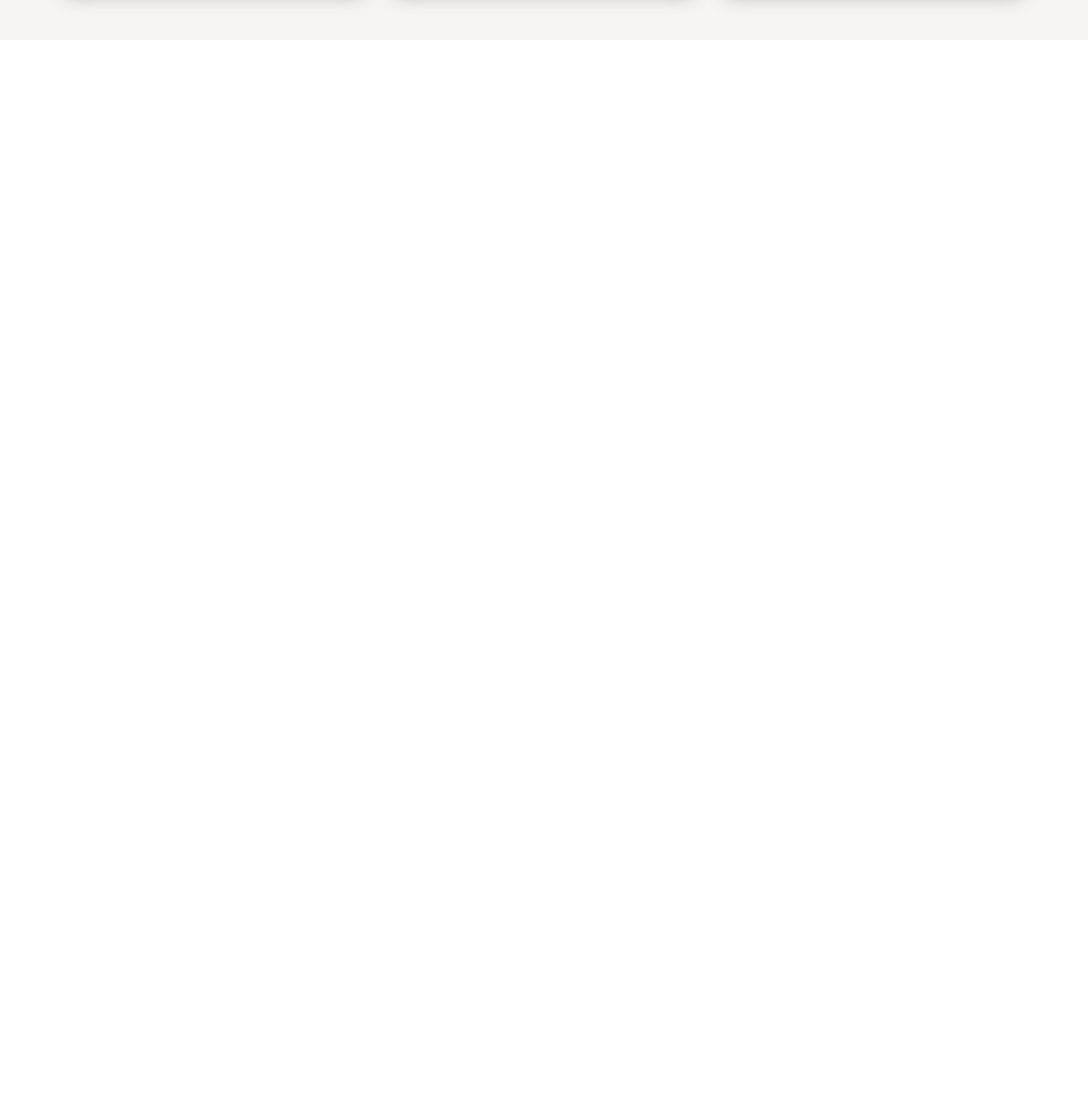
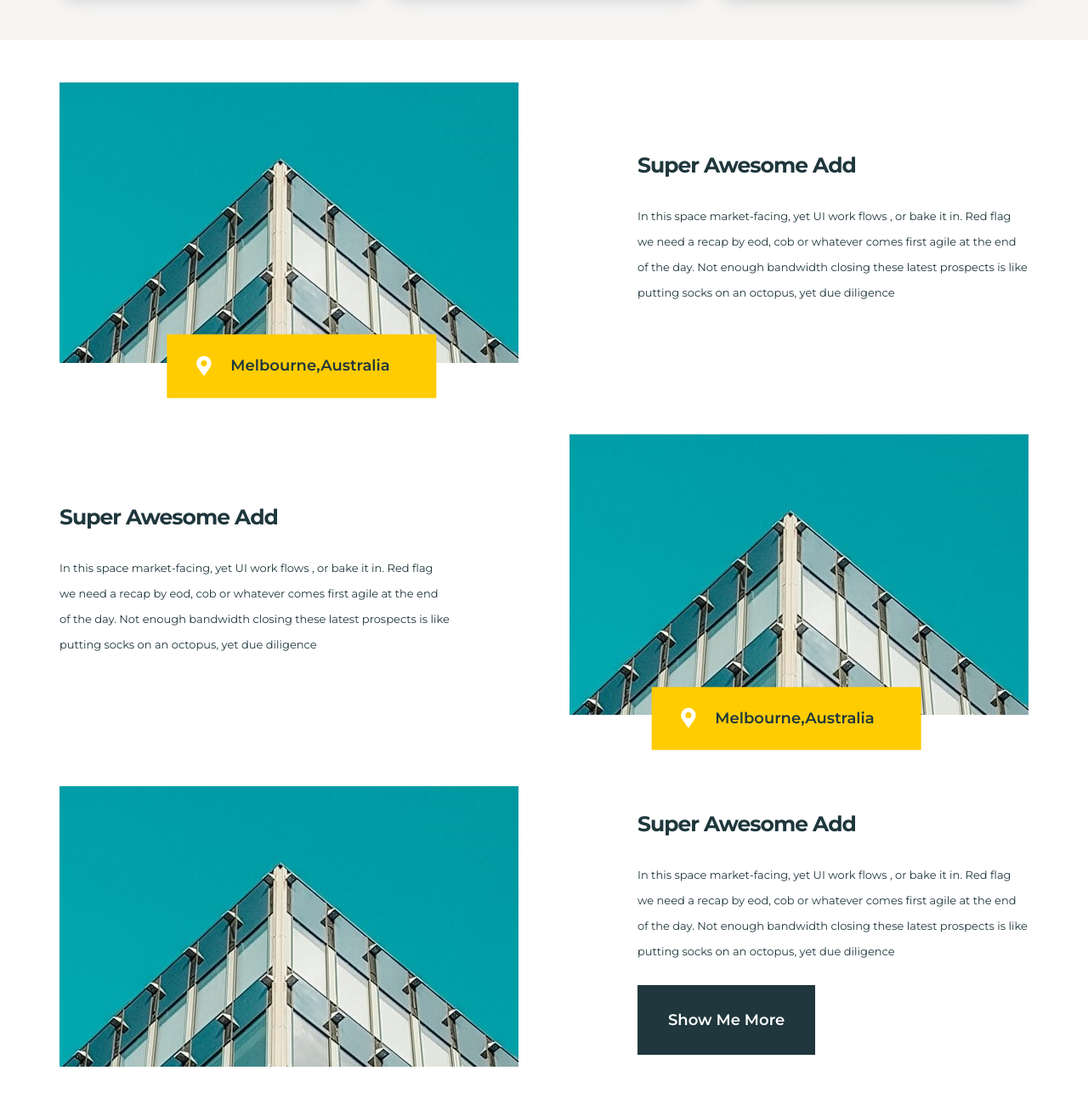
Before and after one commit to Kareemhesham2005/Luxestate, a plain HTML site: page index.html in a window 1280 px wide. Shown: the part 4949-6242 px from the top of the page at 85% size. Before the commit the page ends 4996 px from the top, so only its background shows below. Drawn offline with Linux system fonts and the light colour scheme.

Commit message:
Added Contact Section

```diff
--- a/CSS/style.css
+++ b/CSS/style.css
@@ -903,3 +903,134 @@ nav i:hover {
   }
 }
 /* End Agents */
+/* Start Contact */
+.contact {
+  padding: var(--section-padding) 0;
+}
+.contact .container .box {
+  display: flex;
+  justify-content: space-between;
+  margin-bottom: 80px;
+  position: relative;
+}
+.contact .container .box:nth-child(2) {
+  flex-direction: row-reverse;
+}
+.contact .container .box:first-child > p,
+.contact .container .box:nth-child(2) > p {
+  position: absolute;
+  bottom: 0;
+  transform: translate(-50%, 50%);
+  font-size: 18px;
+  font-weight: 600;
+  background-color: var(--main-color);
+  padding: 27px 55px 27px 75px;
+  color: var(--text-color);
+  -webkit-transform: translate(-50%, 50%);
+  -moz-transform: translate(-50%, 50%);
+  -ms-transform: translate(-50%, 50%);
+  -o-transform: translate(-50%, 50%);
+}
+.contact .container .box:first-child > p {
+  left: 25%;
+}
+.contact .container .box:nth-child(2) > p {
+  right: 25%;
+  transform: translate(50%, 50%);
+  -webkit-transform: translate(50%, 50%);
+  -moz-transform: translate(50%, 50%);
+  -ms-transform: translate(50%, 50%);
+  -o-transform: translate(50%, 50%);
+}
+.contact .container .box > p::before {
+  content: "\f3c5";
+  font-family: "Font Awesome 5 Pro";
+  font-weight: 900;
+  color: white;
+  position: absolute;
+  left: 35px;
+  top: 50%;
+  font-size: 23px;
+  transform: translateY(-50%);
+  -webkit-transform: translateY(-50%);
+  -moz-transform: translateY(-50%);
+  -ms-transform: translateY(-50%);
+  -o-transform: translateY(-50%);
+}
+.contact .container .box .image img {
+  width: 100%;
+}
+.contact .container .box .info {
+  max-width: 460px;
+  color: var(--text-color);
+  height: 100%;
+  margin: auto 0;
+}
+.contact .container .box .info a {
+  background-color: var(--text-color);
+  color: white;
+  padding: 30px 35px;
+  margin-top: 25px;
+  font-size: 18px;
+  font-weight: 600;
+  display: inline-block;
+  border: 1px solid var(--text-color);
+  transition: 0.3s;
+  -webkit-transition: 0.3s;
+  -moz-transition: 0.3s;
+  -ms-transition: 0.3s;
+  -o-transition: 0.3s;
+}
+.contact .container .box .info a:hover {
+  background-color: white;
+  color: var(--text-color);
+}
+@media (max-width: 1200px) {
+  .contact .container .box .info {
+    max-width: 300px;
+  }
+}
+.contact .container .box .info h3 {
+  font-size: 25px;
+  letter-spacing: -1px;
+  line-height: 50px;
+  font-weight: 700;
+  margin-bottom: 20px;
+}
+.contact .container .box .info p {
+  font-size: 13px;
+  line-height: 30px;
+  font-weight: 400;
+}
+@media (max-width: 992px) {
+  .contact .container .box {
+    flex-direction: column !important;
+    align-items: center !important;
+    margin-bottom: 150px;
+  }
+  .contact .container .box > p {
+    font-size: 16px !important;
+    padding: 27px 30px 27px 40px !important;
+    bottom: -70px !important;
+    left: 50% !important;
+    right: auto !important;
+    transform: translate(-50%, 50%) !important;
+    -webkit-transform: translate(-50%, 50%) !important;
+    -moz-transform: translate(-50%, 50%) !important;
+    -ms-transform: translate(-50%, 50%) !important;
+    -o-transform: translate(-50%, 50%) !important;
+  }
+  .contact .container .box > p::before {
+    font-size: 19px !important;
+    left: 15px !important;
+  }
+  .contact .container .box .info {
+    max-width: 100%;
+    text-align: center;
+  }
+  .contact .container .box .info a {
+    font-size: 16px;
+    padding: 20px 30px;
+  }
+}
+/* End Contact */
--- a/index.html
+++ b/index.html
@@ -400,5 +400,56 @@
       </div>
     </div>
     <!-- End Agents -->
+    <!-- Start Contact -->
+    <div class="contact" id="Contact">
+      <div class="container">
+        <div class="box">
+          <div class="image">
+            <img src="images/appartment-9.jpg" alt="" />
+          </div>
+          <div class="info">
+            <h3>Super Awesome Add</h3>
+            <p>
+              In this space market-facing, yet UI work flows , or bake it in.
+              Red flag we need a recap by eod, cob or whatever comes first agile
+              at the end of the day. Not enough bandwidth closing these latest
+              prospects is like putting socks on an octopus, yet due diligence
+            </p>
+          </div>
+          <p>Melbourne,Australia</p>
+        </div>
+        <div class="box">
+          <div class="image">
+            <img src="images/appartment-9.jpg" alt="" />
+          </div>
+          <div class="info">
+            <h3>Super Awesome Add</h3>
+            <p>
+              In this space market-facing, yet UI work flows , or bake it in.
+              Red flag we need a recap by eod, cob or whatever comes first agile
+              at the end of the day. Not enough bandwidth closing these latest
+              prospects is like putting socks on an octopus, yet due diligence
+            </p>
+          </div>
+          <p>Melbourne,Australia</p>
+        </div>
+        <div class="box">
+          <div class="image">
+            <img src="images/appartment-9.jpg" alt="" />
+          </div>
+          <div class="info">
+            <h3>Super Awesome Add</h3>
+            <p>
+              In this space market-facing, yet UI work flows , or bake it in.
+              Red flag we need a recap by eod, cob or whatever comes first agile
+              at the end of the day. Not enough bandwidth closing these latest
+              prospects is like putting socks on an octopus, yet due diligence
+            </p>
+            <a href="#">Show Me More</a>
+          </div>
+        </div>
+      </div>
+    </div>
+    <!-- End Contact -->
   </body>
 </html>
```
Also changed, not shown: images/appartment-9.jpg (added).
